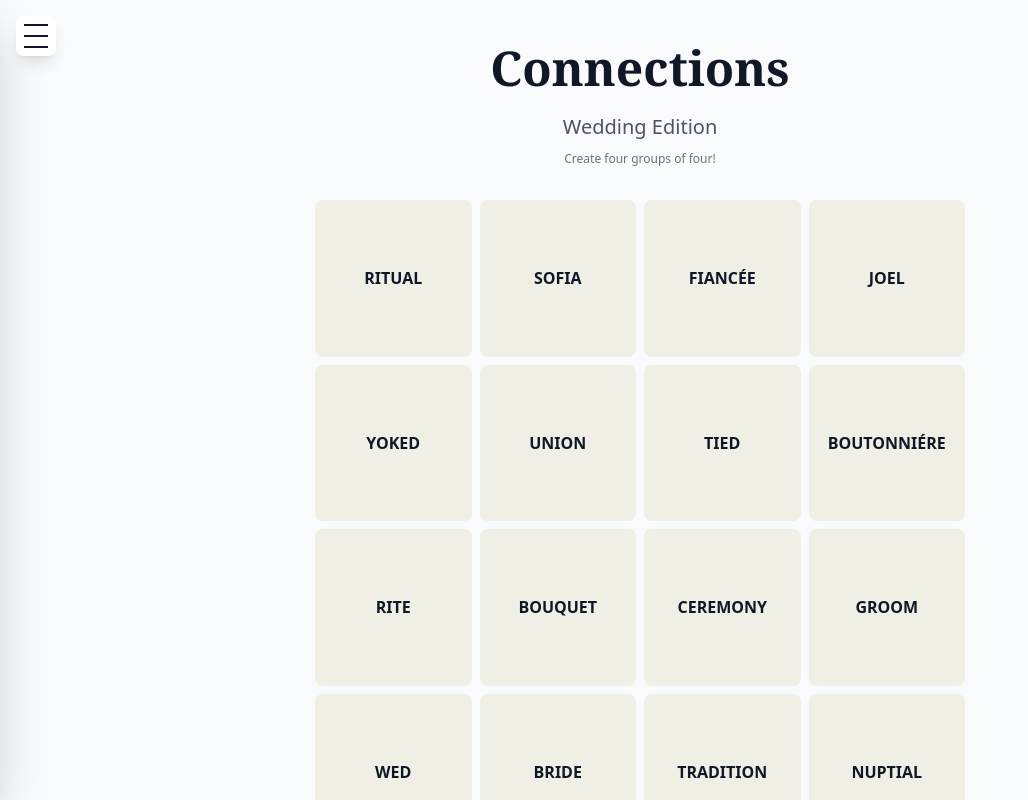
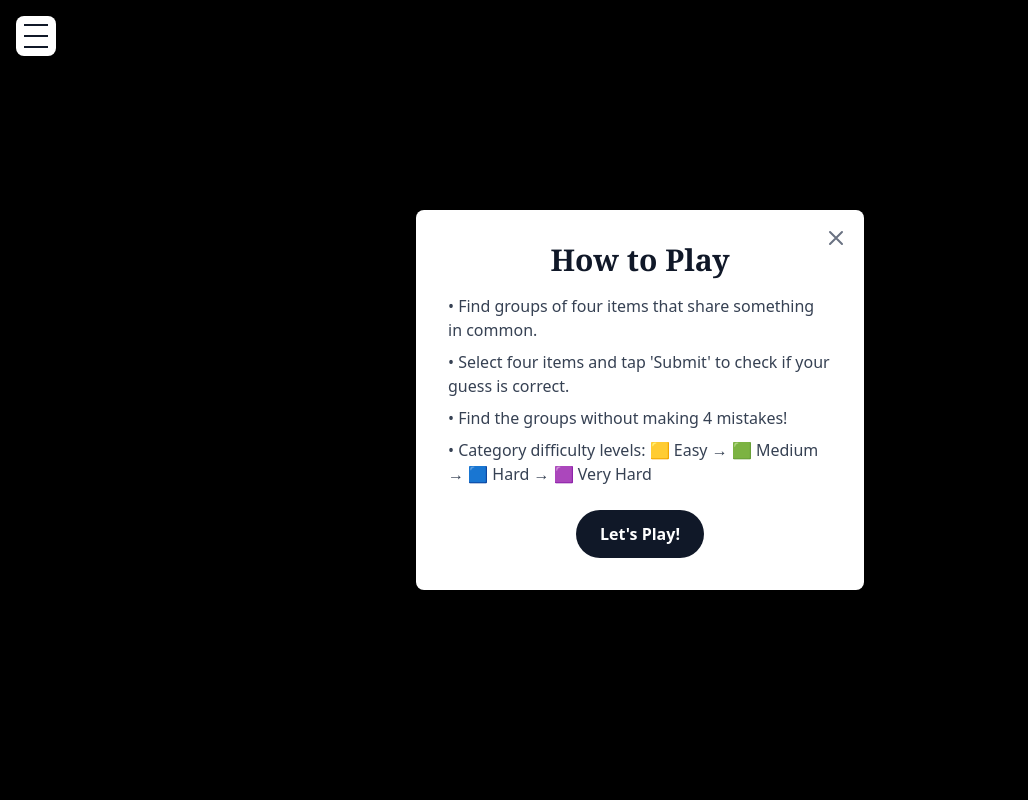
Before and after one commit to joelkandiah/Connected-and-intertwined, a React (Vite) app: page /Connected-and-intertwined/connections in a window 1280 px wide. Shown: the top 800 px of the page, without its empty margins (0-1028 px from the left). Built offline with nearby package versions, Linux system fonts and the light colour scheme.

Commit message:
Added a modal which is used to explain each game on a users first time

```diff
--- a/src/components/Crossword.jsx
+++ b/src/components/Crossword.jsx
@@ -1,6 +1,7 @@
 import React, { useState, useEffect, useCallback, useRef } from 'react';
 import Cell from './Cell';
 import ClueList from './ClueList';
+import HowToPlayModal from './HowToPlayModal';
 import puzzleData from '../data/wedding-crossword.json';
 import { saveCrosswordProgress, loadCrosswordProgress, clearCrosswordProgress } from '../utils/storage';
 
@@ -18,6 +19,16 @@ const Crossword = () => {
   const inputRef = useRef(null);
   const timerIntervalRef = useRef(null);
   const lastKeyEventRef = useRef(0);
+  const [showHowToPlay, setShowHowToPlay] = useState(false);
+
+  // Check for first time visit
+  useEffect(() => {
+    const hasSeenHowToPlay = localStorage.getItem('wedding-crossword-how-to-play');
+    if (!hasSeenHowToPlay) {
+      setShowHowToPlay(true);
+      localStorage.setItem('wedding-crossword-how-to-play', 'true');
+    }
+  }, []);
 
   // Initialize grid from puzzle data
   useEffect(() => {
@@ -579,6 +590,21 @@ const Crossword = () => {
           </div>
         )}
 
+        <HowToPlayModal
+          isOpen={showHowToPlay}
+          onClose={() => setShowHowToPlay(false)}
+        >
+          <ul className="space-y-2">
+            <li>• Click on a cell to select it, then type to fill in letters</li>
+            <li>• Click the same cell again or press Enter to toggle between Across and Down</li>
+            <li>• Use arrow keys to navigate between cells</li>
+            <li>• Press Backspace to delete the current letter or move to the previous cell</li>
+            <li>• Click on a clue to jump to that word</li>
+            <li>• Use Check Word to verify your answer for the current word</li>
+            <li>• Your progress is automatically saved!</li>
+          </ul>
+        </HowToPlayModal>
+
         {/* Hidden input for mobile keyboard */}
         <input
           ref={inputRef}
--- /dev/null
+++ b/src/components/HowToPlayModal.jsx
@@ -0,0 +1,36 @@
+import React from 'react';
+
+const HowToPlayModal = ({ isOpen, onClose, title = "How to Play", children }) => {
+    if (!isOpen) return null;
+
+    return (
+        <div className="fixed inset-0 bg-black bg-opacity-50 dark:bg-black dark:bg-opacity-70 flex items-center justify-center p-4" style={{ zIndex: 40 }}>
+            <div className="bg-white dark:bg-gray-800 rounded-lg shadow-2xl p-6 sm:p-8 max-w-md w-full relative animate-fade-in-up">
+                <button
+                    onClick={onClose}
+                    className="absolute top-4 right-4 text-gray-500 hover:text-gray-700 dark:text-gray-400 dark:hover:text-gray-200"
+                    aria-label="Close"
+                >
+                    <svg xmlns="http://www.w3.org/2000/svg" className="h-6 w-6" fill="none" viewBox="0 0 24 24" stroke="currentColor">
+                        <path strokeLinecap="round" strokeLinejoin="round" strokeWidth={2} d="M6 18L18 6M6 6l12 12" />
+                    </svg>
+                </button>
+
+                <div className="text-center">
+                    <h2 className="text-2xl sm:text-3xl font-bold text-gray-900 dark:text-gray-100 mb-4">{title}</h2>
+                    <div className="text-left text-gray-700 dark:text-gray-300 mb-6">
+                        {children}
+                    </div>
+                    <button
+                        onClick={onClose}
+                        className="px-6 py-3 bg-gray-900 dark:bg-gray-200 text-white dark:text-gray-900 rounded-full font-semibold hover:bg-gray-700 dark:hover:bg-gray-100 transition-colors"
+                    >
+                        Let's Play!
+                    </button>
+                </div>
+            </div>
+        </div>
+    );
+};
+
+export default HowToPlayModal;
--- a/src/pages/ConnectionsGame.jsx
+++ b/src/pages/ConnectionsGame.jsx
@@ -1,5 +1,6 @@
 import { useState, useEffect, useMemo } from 'react';
 import PUZZLE from '../data/connections-puzzle.json';
+import HowToPlayModal from '../components/HowToPlayModal';
 
 const DIFFICULTY_COLORS = {
   1: 'bg-nyt-yellow',
@@ -23,6 +24,16 @@ function ConnectionsGame() {
   const [rearranging, setRearranging] = useState(null); // Step 1
   const [solving, setSolving] = useState(null); // Step 2
   const [isFading, setIsFading] = useState(false); // Banner fade
+  const [showHowToPlay, setShowHowToPlay] = useState(false);
+
+  // Check for first time visit
+  useEffect(() => {
+    const hasSeenHowToPlay = localStorage.getItem('connections-wedding-how-to-play');
+    if (!hasSeenHowToPlay) {
+      setShowHowToPlay(true);
+      localStorage.setItem('connections-wedding-how-to-play', 'true');
+    }
+  }, []);
 
   // Initialize or load game
   useEffect(() => {
@@ -241,11 +252,23 @@ useEffect(() => {
         </div>
       )}
 
+      <HowToPlayModal
+        isOpen={showHowToPlay}
+        onClose={() => setShowHowToPlay(false)}
+      >
+        <ul className="space-y-2">
+          <li>• Find groups of four items that share something in common.</li>
+          <li>• Select four items and tap 'Submit' to check if your guess is correct.</li>
+          <li>• Find the groups without making 4 mistakes!</li>
+          <li>• Category difficulty levels: 🟨 Easy → 🟩 Medium → 🟦 Hard → 🟪 Very Hard</li>
+        </ul>
+      </HowToPlayModal>
+
       <div className="w-full max-w-[min(96vw,650px)] mx-auto">
         <header className="text-center mb-6 sm:mb-8">
-          <h1 style={{fontSize: 'clamp(2rem, 5vw, 3rem)'}} className="font-bold mb-2 text-gray-900 dark:text-gray-100">Connections</h1>
-          <p style={{fontSize: 'clamp(1rem, 2.5vw, 1.25rem)'}} className="text-gray-600 dark:text-gray-300">Wedding Edition</p>
-          <p style={{fontSize: 'clamp(0.55rem, 2vw, 0.75rem)'}} className="text-gray-500 dark:text-gray-400 mt-2">Create four groups of four!</p>
+          <h1 style={{ fontSize: 'clamp(2rem, 5vw, 3rem)' }} className="font-bold mb-2 text-gray-900 dark:text-gray-100">Connections</h1>
+          <p style={{ fontSize: 'clamp(1rem, 2.5vw, 1.25rem)' }} className="text-gray-600 dark:text-gray-300">Wedding Edition</p>
+          <p style={{ fontSize: 'clamp(0.55rem, 2vw, 0.75rem)' }} className="text-gray-500 dark:text-gray-400 mt-2">Create four groups of four!</p>
         </header>
 
         {/* Solved categories */}
@@ -262,7 +285,7 @@ useEffect(() => {
                   <div
                     key={word}
                     className="aspect-square flex items-center justify-center font-semibold uppercase bg-nyt-beige-light text-gray-900 rounded-md"
-                    style={{fontSize: 'clamp(0.7rem, 2.5vw, 1rem)'}}
+                    style={{ fontSize: 'clamp(0.7rem, 2.5vw, 1rem)' }}
                   >
                     {word}
                   </div>
@@ -314,7 +337,7 @@ useEffect(() => {
                   <h3 className="font-semibold text-center mb-2 uppercase text-gray-900 text-gray-900 text-gray-900 text-gray-900 text-gray-900 text-gray-900 text-gray-900 text-gray-900 text-gray-900">{solving.name}</h3>
                   <div className="flex gap-1 sm:gap-2">
                     {solving.words.map(word => (
-                        <div key={word} className="flex items-center justify-center aspect-square px-2 py-1 font-semibold uppercase text-center rounded-md" style={{fontSize: 'clamp(0.7rem, 2.5vw, 1rem)'}}>
+                      <div key={word} className="flex items-center justify-center aspect-square px-2 py-1 font-semibold uppercase text-center rounded-md" style={{ fontSize: 'clamp(0.7rem, 2.5vw, 1rem)' }}>
                         {word}
                       </div>
                     ))}
@@ -327,7 +350,7 @@ useEffect(() => {
 
         {/* Message */}
         {message && (
-          <div className="text-center mb-4 font-semibold dark:text-gray-100" style={{fontSize: 'clamp(1rem, 2.5vw, 1.25rem)'}}>
+          <div className="text-center mb-4 font-semibold dark:text-gray-100" style={{ fontSize: 'clamp(1rem, 2.5vw, 1.25rem)' }}>
             {message}
           </div>
         )}
@@ -336,12 +359,12 @@ useEffect(() => {
         {!isGameOver && !viewOnlyMode && (
           <div className="flex justify-center mb-6">
             <div className="flex gap-2 items-center">
-              <span style={{fontSize: 'clamp(0.75rem, 2vw, 0.875rem)'}} className="text-gray-600 dark:text-gray-300">Mistakes remaining:</span>
+              <span style={{ fontSize: 'clamp(0.75rem, 2vw, 0.875rem)' }} className="text-gray-600 dark:text-gray-300">Mistakes remaining:</span>
               <div className="flex gap-1">
                 {[...Array(4)].map((_, idx) => (
                   <div
                     key={idx}
-                    style={{width: 'clamp(10px, 2vw, 12px)', height: 'clamp(10px, 2vw, 12px)'}}
+                    style={{ width: 'clamp(10px, 2vw, 12px)', height: 'clamp(10px, 2vw, 12px)' }}
                     className={`rounded-full ${idx < (4 - mistakes) ? 'bg-gray-700 dark:bg-gray-300' : 'bg-gray-300 dark:bg-gray-600'}`}
                   />
                 ))}
@@ -356,7 +379,7 @@ useEffect(() => {
             <button
               onClick={handleNewGame}
               className="px-6 py-3 bg-gradient-to-r from-yellow-400 to-green-500 text-white rounded-full font-semibold hover:from-yellow-500 hover:to-green-600 transition-colors"
-              style={{fontSize: 'clamp(0.875rem, 2vw, 1rem)'}}
+              style={{ fontSize: 'clamp(0.875rem, 2vw, 1rem)' }}
             >
               New Game
             </button>
@@ -366,23 +389,23 @@ useEffect(() => {
         {/* Controls */}
         {!isGameOver && !viewOnlyMode && (words.length > 0 || rearranging || solving) && (
           <div className="flex flex-wrap justify-center gap-2 sm:gap-3 mb-6">
-            <button onClick={handleShuffle} className="px-4 sm:px-6 py-2 bg-white dark:bg-gray-700 border-2 border-gray-300 dark:border-gray-600 text-gray-900 dark:text-gray-100 rounded-full font-semibold hover:bg-gray-100 dark:hover:bg-gray-600 transition-colors" style={{fontSize: 'clamp(0.75rem, 2vw, 0.875rem)'}}>Shuffle</button>
-            <button onClick={handleDeselectAll} className="px-4 sm:px-6 py-2 bg-white dark:bg-gray-700 border-2 border-gray-300 dark:border-gray-600 text-gray-900 dark:text-gray-100 rounded-full font-semibold hover:bg-gray-100 dark:hover:bg-gray-600 transition-colors" style={{fontSize: 'clamp(0.75rem, 2vw, 0.875rem)'}} disabled={selected.length === 0}>Deselect All</button>
-            <button onClick={handleSubmit} className={`px-4 sm:px-6 py-2 rounded-full font-semibold transition-colors ${selected.length === 4 ? 'bg-gray-900 dark:bg-gray-200 text-white dark:text-gray-900 hover:bg-gray-700 dark:hover:bg-gray-100' : 'bg-gray-300 dark:bg-gray-600 text-gray-500 dark:text-gray-400 cursor-not-allowed'}`} disabled={selected.length !== 4} style={{fontSize: 'clamp(0.75rem, 2vw, 0.875rem)'}}>Submit</button>
+            <button onClick={handleShuffle} className="px-4 sm:px-6 py-2 bg-white dark:bg-gray-700 border-2 border-gray-300 dark:border-gray-600 text-gray-900 dark:text-gray-100 rounded-full font-semibold hover:bg-gray-100 dark:hover:bg-gray-600 transition-colors" style={{ fontSize: 'clamp(0.75rem, 2vw, 0.875rem)' }}>Shuffle</button>
+            <button onClick={handleDeselectAll} className="px-4 sm:px-6 py-2 bg-white dark:bg-gray-700 border-2 border-gray-300 dark:border-gray-600 text-gray-900 dark:text-gray-100 rounded-full font-semibold hover:bg-gray-100 dark:hover:bg-gray-600 transition-colors" style={{ fontSize: 'clamp(0.75rem, 2vw, 0.875rem)' }} disabled={selected.length === 0}>Deselect All</button>
+            <button onClick={handleSubmit} className={`px-4 sm:px-6 py-2 rounded-full font-semibold transition-colors ${selected.length === 4 ? 'bg-gray-900 dark:bg-gray-200 text-white dark:text-gray-900 hover:bg-gray-700 dark:hover:bg-gray-100' : 'bg-gray-300 dark:bg-gray-600 text-gray-500 dark:text-gray-400 cursor-not-allowed'}`} disabled={selected.length !== 4} style={{ fontSize: 'clamp(0.75rem, 2vw, 0.875rem)' }}>Submit</button>
           </div>
         )}
 
         {/* New Game */}
         {isGameOver && !viewOnlyMode && (
           <div className="flex justify-center">
-            <button onClick={handleNewGame} className="px-6 sm:px-8 py-2.5 sm:py-3 bg-gray-900 dark:bg-gray-200 text-white dark:text-gray-900 rounded-full font-semibold hover:bg-gray-700 dark:hover:bg-gray-100 transition-colors" style={{fontSize: 'clamp(0.875rem, 2.5vw, 1rem)'}}>New Game</button>
+            <button onClick={handleNewGame} className="px-6 sm:px-8 py-2.5 sm:py-3 bg-gray-900 dark:bg-gray-200 text-white dark:text-gray-900 rounded-full font-semibold hover:bg-gray-700 dark:hover:bg-gray-100 transition-colors" style={{ fontSize: 'clamp(0.875rem, 2.5vw, 1rem)' }}>New Game</button>
           </div>
         )}
 
         {/* How to Play */}
         <div className="mt-8 sm:mt-12 p-4 sm:p-6 bg-white dark:bg-gray-800 rounded-lg shadow-sm">
-          <h2 style={{fontSize: 'clamp(1.125rem, 2.5vw, 1.25rem)'}} className="font-bold mb-3 text-gray-900 dark:text-gray-100">How to Play</h2>
-          <ul style={{fontSize: 'clamp(0.75rem, 2vw, 0.875rem)'}} className="space-y-2 text-gray-700 dark:text-gray-300">
+          <h2 style={{ fontSize: 'clamp(1.125rem, 2.5vw, 1.25rem)' }} className="font-bold mb-3 text-gray-900 dark:text-gray-100">How to Play</h2>
+          <ul style={{ fontSize: 'clamp(0.75rem, 2vw, 0.875rem)' }} className="space-y-2 text-gray-700 dark:text-gray-300">
             <li>• Find groups of four items that share something in common.</li>
             <li>• Select four items and tap 'Submit' to check if your guess is correct.</li>
             <li>• Find the groups without making 4 mistakes!</li>
--- a/src/pages/OurTimeline.jsx
+++ b/src/pages/OurTimeline.jsx
@@ -1,5 +1,6 @@
 import { useState, useEffect, useRef } from 'react';
 import flashbackData from '../data/flashback.json';
+import HowToPlayModal from '../components/HowToPlayModal';
 
 // Storage key for persisting game state
 const STORAGE_KEY = 'our-timeline-progress';
@@ -28,6 +29,16 @@ function OurTimeline() {
   const handlePointerDownRef = useRef(null);
   const lastCheckTime = useRef(0);
   const cleanupDragRef = useRef(null);
+  const [showHowToPlay, setShowHowToPlay] = useState(false);
+
+  // Check for first time visit
+  useEffect(() => {
+    const hasSeenHowToPlay = localStorage.getItem('our-timeline-wedding-how-to-play');
+    if (!hasSeenHowToPlay) {
+      setShowHowToPlay(true);
+      localStorage.setItem('our-timeline-wedding-how-to-play', 'true');
+    }
+  }, []);
 
   // Keep the latest handlePointerDown in a ref so we don't need to re-bind listeners
   useEffect(() => {
@@ -552,6 +563,19 @@ function OurTimeline() {
         </div>
       )}
 
+      <HowToPlayModal
+        isOpen={showHowToPlay}
+        onClose={() => setShowHowToPlay(false)}
+      >
+        <ul className="space-y-2">
+          <li>• You'll see one event card at a time to place in the timeline.</li>
+          <li>• Drag the card to where you think it belongs (earlier or later than existing events).</li>
+          <li>• Click "Confirm Placement" to check if you're right.</li>
+          <li>• Get 1 point for each correct placement. Your score is out of 7 total cards.</li>
+          <li>• The card will automatically move to the correct position after you confirm.</li>
+        </ul>
+      </HowToPlayModal>
+
       <div className="w-full max-w-[min(96vw,650px)] mx-auto">
         <header className="text-center mb-6 sm:mb-8">
           <h1 style={{ fontSize: 'clamp(2rem, 5vw, 3rem)' }} className="font-bold mb-2 text-gray-900 dark:text-gray-100">Our Timeline</h1>
--- a/src/pages/WeddingStrands.jsx
+++ b/src/pages/WeddingStrands.jsx
@@ -1,6 +1,7 @@
 import { useState, useEffect, useRef, useCallback } from 'react';
 import puzzleData from '../data/strands-puzzle.json';
 import StrandsCell from '../components/StrandsCell';
+import HowToPlayModal from '../components/HowToPlayModal';
 
 // Wedding-themed Strands puzzle
 // Theme: Wedding Day
@@ -33,6 +34,16 @@ function WeddingStrands() {
   const isInitialMount = useRef(true);
   const touchStartTimeRef = useRef(null);
   const layoutCacheRef = useRef({ centers: {}, rects: {} });
+  const [showHowToPlay, setShowHowToPlay] = useState(false);
+
+  // Check for first time visit
+  useEffect(() => {
+    const hasSeenHowToPlay = localStorage.getItem('wedding-strands-how-to-play');
+    if (!hasSeenHowToPlay) {
+      setShowHowToPlay(true);
+      localStorage.setItem('wedding-strands-how-to-play', 'true');
+    }
+  }, []);
 
   // Refs for event handlers to avoid re-renders
   const selectedCellsRef = useRef(selectedCells);
@@ -472,6 +483,19 @@ function WeddingStrands() {
         </div>
       )}
 
+      <HowToPlayModal
+        isOpen={showHowToPlay}
+        onClose={() => setShowHowToPlay(false)}
+      >
+        <ul className="space-y-2">
+          <li>• Drag across adjacent letters to form words</li>
+          <li>• Find all the hidden wedding-themed words</li>
+          <li>• Look for the special spangram word (marked with ⭐)</li>
+          <li>• The spangram spans across the puzzle</li>
+          <li>• Try to find all words as quickly as possible!</li>
+        </ul>
+      </HowToPlayModal>
+
       <div className="w-full max-w-[min(96vw,650px)] mx-auto">
         <header className="text-center mb-6 sm:mb-8">
           <h1 style={{ fontSize: 'clamp(2rem, 5vw, 3rem)' }} className="font-bold mb-2 text-gray-900 dark:text-gray-100">Strands</h1>
```
Lines whose indentation alone changed are shown as unchanged.
